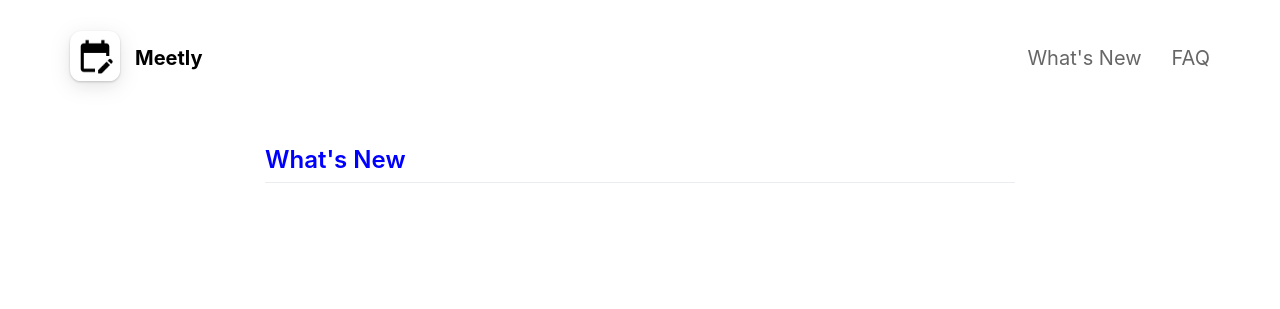
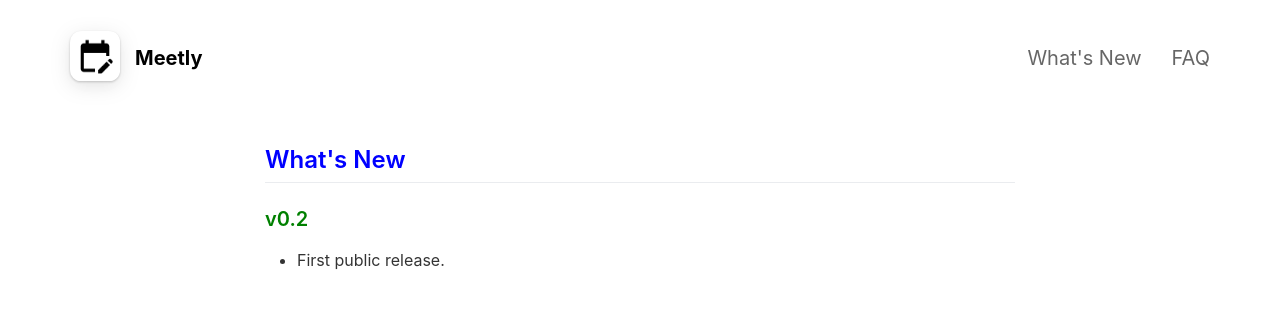
Before and after one commit to Meetly-Android/Meetly-Android.github.io, a Jekyll site: the page built from _pages/changelog.md, in a window 1280 px wide. Shown: the top 309 px of the page. Built offline with Jekyll 4.4.1, drawn with Linux system fonts in a browser that asks for light colours; nearby versions of some CDN libraries.

Commit message:
Meetly v0.2 First public release
Signed-off-by: sunilpaulmathew <sunil.kde@gmail.com>

```diff
--- a/_config.yml
+++ b/_config.yml
@@ -1,10 +1,9 @@
 # Title
 page_title                                : Meetly
 
-playstore_link                            :
+playstore_link                            : https://play.google.com/store/apps/details?id=in.meetly.android
 app_icon                                  : assets/appicon.png
 app_name                                  : Meetly
-app_price                                 : Paid
 app_description                           : A simple, easy-to-use offline application with a focus on managing your meetings.
 
 enable_smart_app_banner                   : true
--- a/_pages/changelog.md
+++ b/_pages/changelog.md
@@ -5,3 +5,6 @@ include_in_header: true
 ---
 
 <h2 style="color: blue">What's New</h2>
+
+<h3 style="color: green">v0.2</h3>
+- First public release.
```
Also changed, not shown: README.md.
